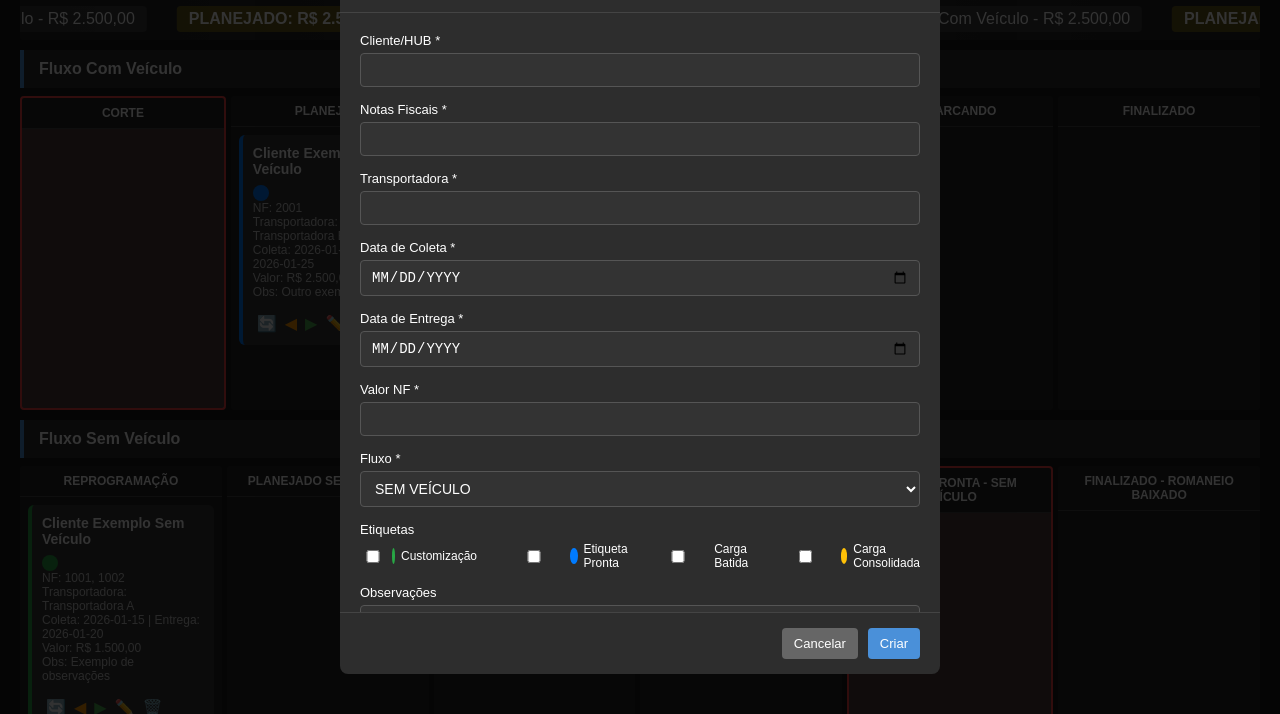
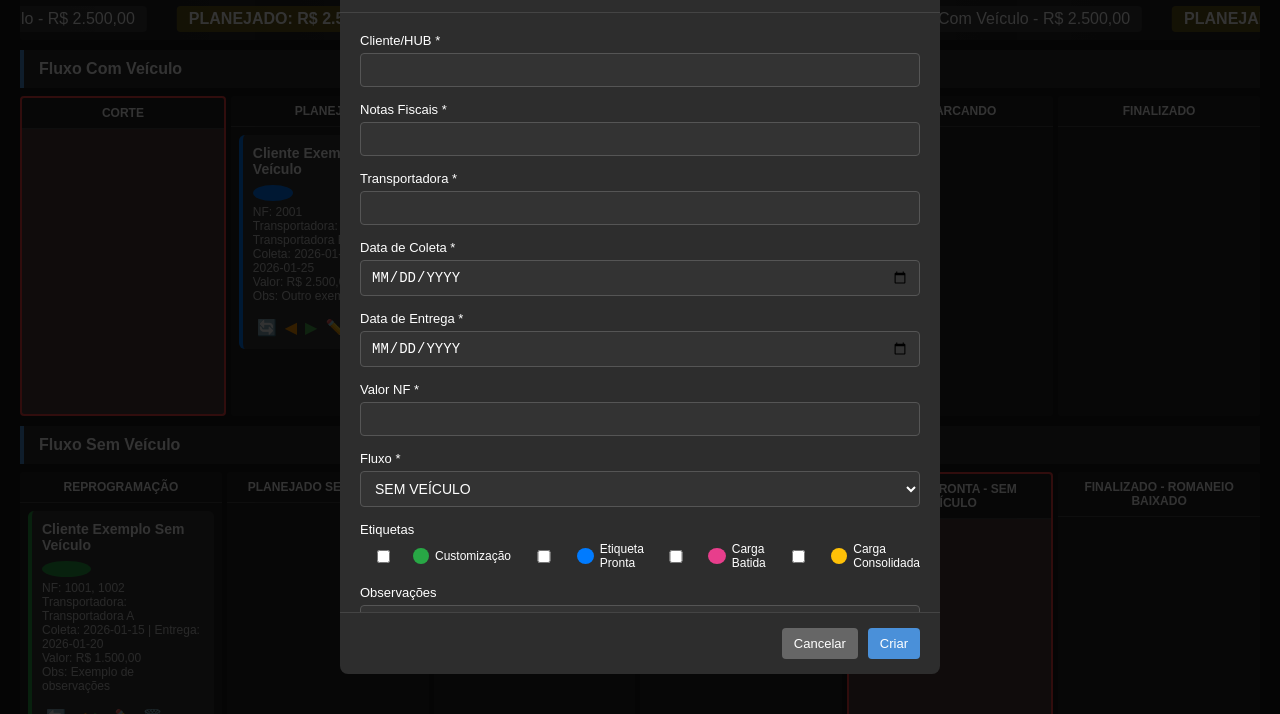
Before and after one commit to MickJr78/kanban-board-logistica-wap, a plain HTML site: page index.html in a window 1280 px wide. Both pictures are taken after a click on the button "Novo Card". Shown: the part 86-800 px from the top of the page. Drawn offline with Linux system fonts and the light colour scheme.

Commit message:
CSS Conflict fixes

```diff
--- a/css/style.css
+++ b/css/style.css
@@ -622,33 +622,40 @@ body.light-theme .history-item {
   gap: 4px;
   flex-wrap: wrap;
   margin-top: 8px;
+  margin-bottom: 4px;
+  width: 30%;
 }
 
 .indicator {
-  border-radius: 50%;
   display: flex;
 }
 
 .indicator.customizacao {
   background: #28a745;
-  width: 16px;
+  width: 50px;
   height: 16px;
+  border-radius: 50%;
 }
 
 .indicator.etiquetaPronta {
   background: #007bff;
-  width: 16px;
+  width: 40px;
   height: 16px;
+  border-radius: 50%;
 }
 
 .indicator.cargaBatida {
   background: #e83e8c;
+  width: 40px;
+  height: 16px;
+  border-radius: 50%;
 }
 
 .indicator.cargaConsolidada {
   background: #ffc107;
-  width: 16px;
+  width: 45px;
   height: 16px;
+  border-radius: 50%;
 }
 
 .card-info {
```
